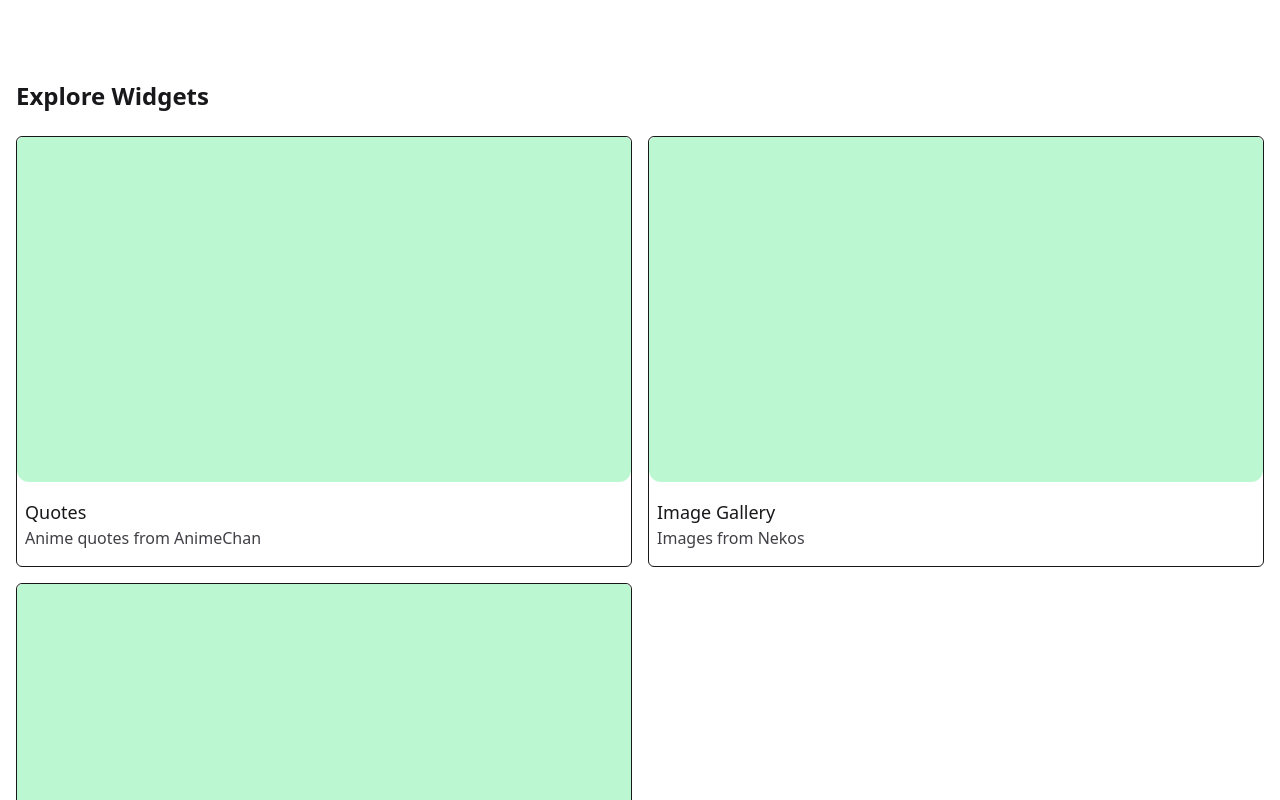
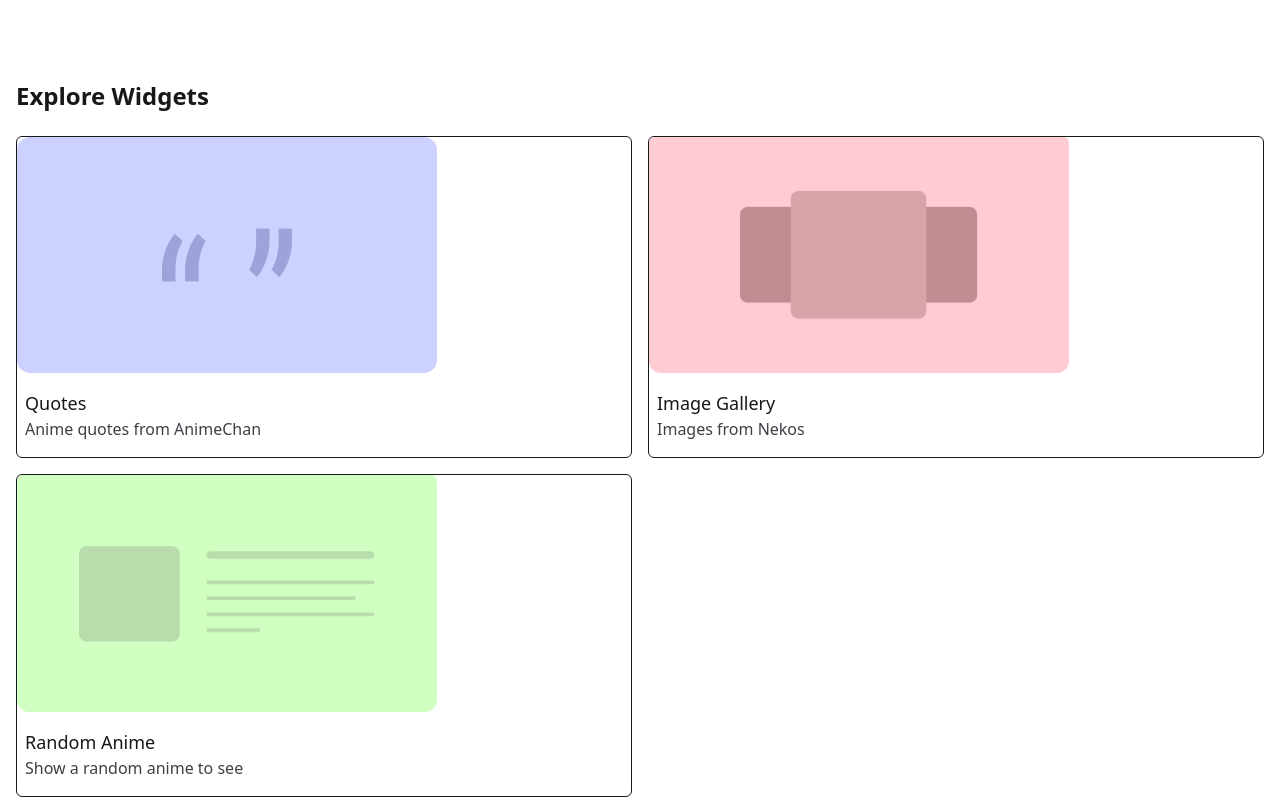
Before and after one commit to codingcodax/weebn, a Next.js app: page / in a window 1280 px wide. Shown: the part 720-1520 px from the top of the page. Built offline with nearby package versions, Linux system fonts and the light colour scheme.

Commit message:
feat(widgets): add image to widget item

```diff
--- a/components/pages/home/explore-widgets/WidgetItem.tsx
+++ b/components/pages/home/explore-widgets/WidgetItem.tsx
@@ -1,16 +1,29 @@
+import Image from 'next/image';
 import Link from 'next/link';
 import { FC } from 'react';
 
 interface WidgetItemProps {
   href: string;
+  image: string;
   title: string;
   description: string;
 }
 
-const WidgetItem: FC<WidgetItemProps> = ({ href, title, description }) => {
+const WidgetItem: FC<WidgetItemProps> = ({
+  href,
+  image,
+  title,
+  description,
+}) => {
   return (
     <li className='rounded-md border border-zinc-900'>
-      <div className='aspect-video rounded-md rounded-b-xl bg-green-200'></div>
+      <Image
+        alt={title}
+        className='aspect-video rounded-t-md rounded-b-xl'
+        height={250}
+        src={`/images${image}`}
+        width={420}
+      />
 
       <Link className='inline-block py-4 px-2' href={`/editor/${href}`}>
         <h4 className='text-lg'>{title}</h4>
```
